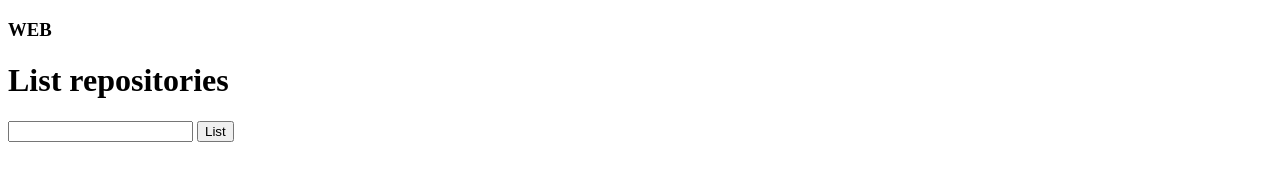
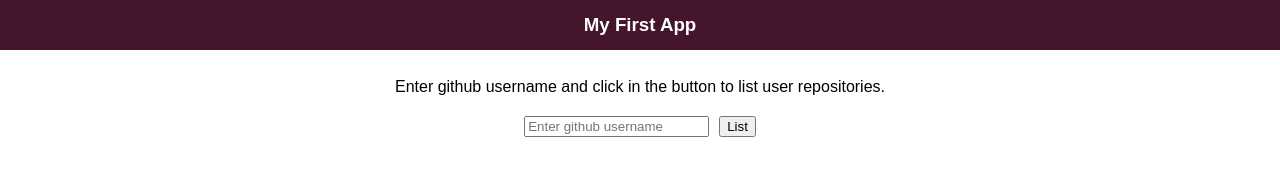
Before and after one commit to amaralc/01-web-development-introduction, a plain HTML site: page index.html in a window 1280 px wide. Drawn offline with Linux system fonts and the light colour scheme.

Commit message:
style: add simple inline styles

```diff
--- a/index.html
+++ b/index.html
@@ -5,15 +5,15 @@
         <meta name="viewport" content="width=device-width, initial-scale=1.0">
         <title>Web Development</title>
     </head>
-    <body>
-        <header>
-            <h3>WEB</h3>
+    <body style="padding: 0; margin: 0; font-family: Arial, Helvetica, sans-serif; display: flex; flex-direction: column;">
+        <header style="background: #44152d; height: 50px; display: flex; align-items: center; justify-content: center;">
+            <h3 style="color: #fff">My First App</h3>
         </header>
-        <main>
-            <h1>List repositories</h1>
-            <form id="sendUsernameForm">
-                <input type="text" id="username" name="username">
-                <button type="submit">List</button>
+        <main style="padding: 8px; display: flex; flex-direction: column; align-items: center;">
+            <p style="margin: 20px auto;">Enter github username and click in the button to list user repositories.</p>
+            <form id="sendUsernameForm" style="display: flex; flex-direction: row; justify-content: center;">
+                <input  type="text" id="username" name="username" placeholder="Enter github username">
+                <button style="margin-left: 10px" type="submit">List</button>
             </form>
             <div >
                 <ul id="repositoriesList">
```
